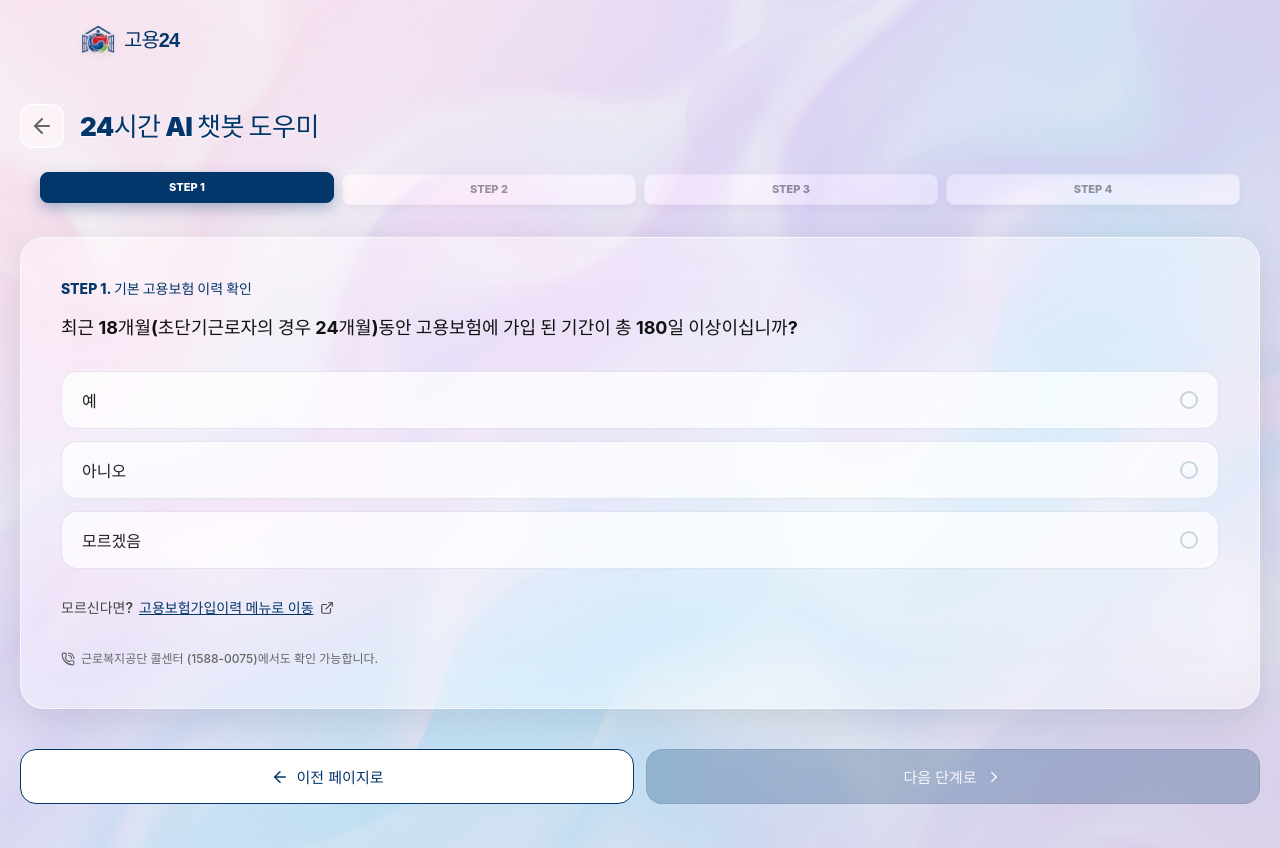
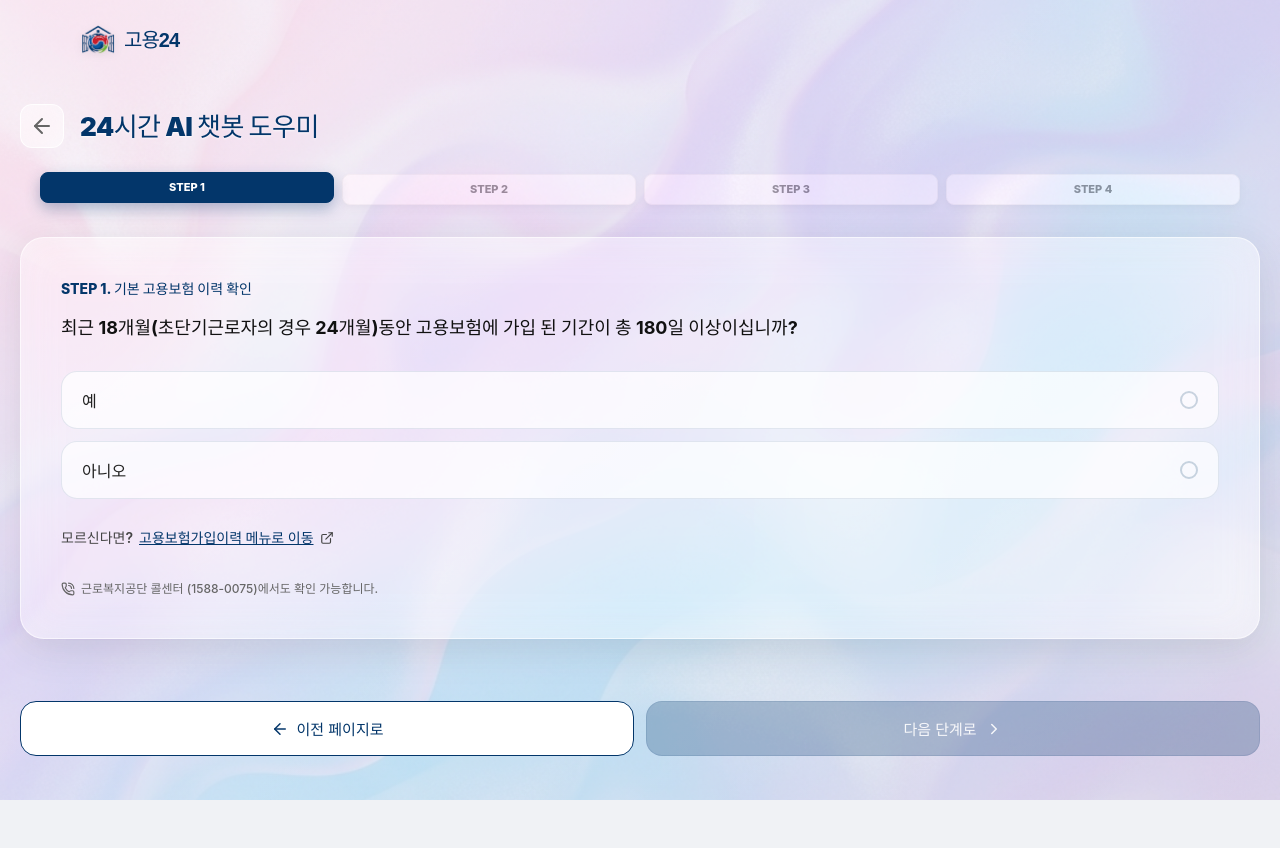
Before and after one commit to privatesennie/employee24, a React (Vite) app: page / in a window 1280 px wide. Both pictures are taken after a click on the element 1175 px from the left and 694 px from the top of the page. After the commit the page ends 800 px from the top, so only its background shows below. Built offline with nearby package versions, Linux system fonts and the light colour scheme; a web font is replaced by a local one.

Commit message:
feat: add Diagnosis component to handle employee health assessments

```diff
--- a/src/Diagnosis.jsx
+++ b/src/Diagnosis.jsx
@@ -13,7 +13,7 @@ function Diagnosis({ onBack }) {
       id: 1,
       title: '기본 고용보험 이력 확인',
       question: '최근 18개월(초단기근로자의 경우 24개월)동안 고용보험에 가입 된 기간이 총 180일 이상이십니까?',
-      options: ['예', '아니오', '모르겠음'],
+      options: ['예', '아니오'],
       rejectMessage: '최근 18개월(초단기근로자의 경우 24개월)동안 고용보험에 가입 된 기간이 총 180일 이상이어야합니다'
     },
     {
```
